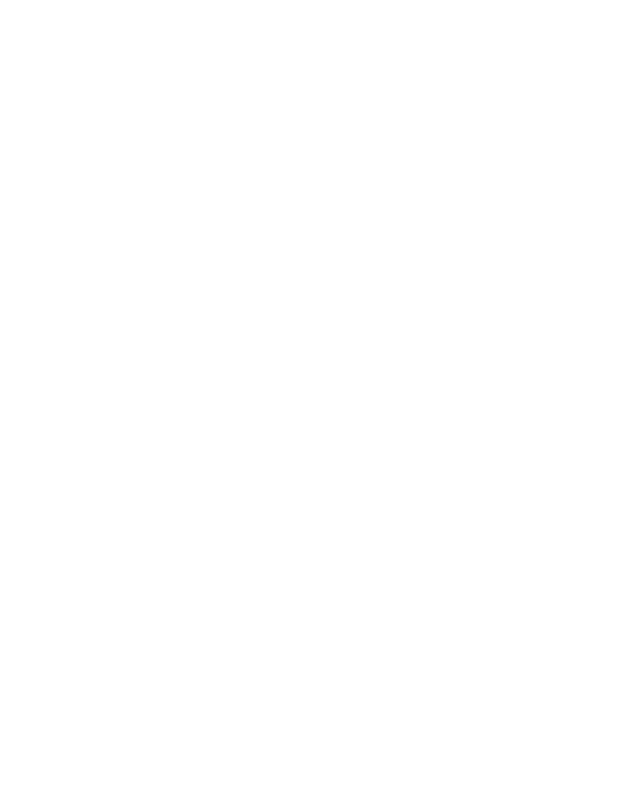
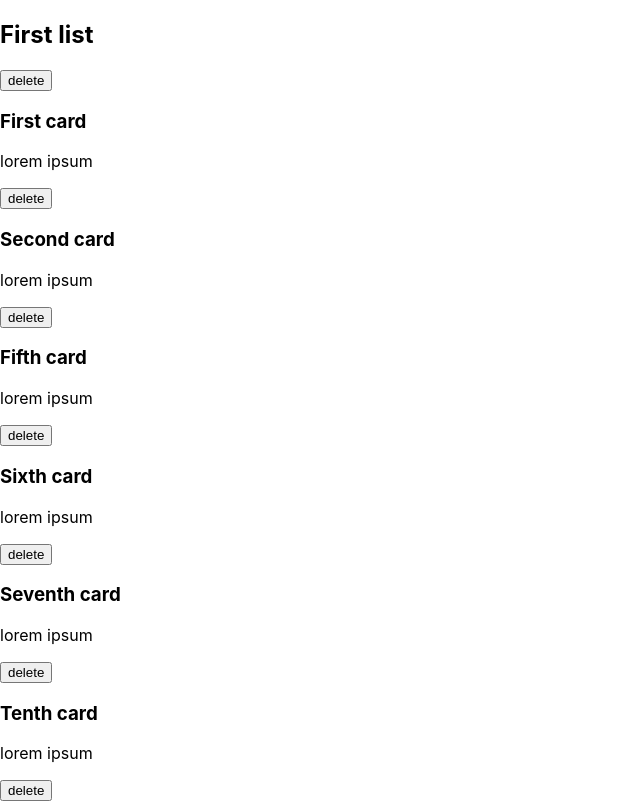
Before and after one commit to thinkful-ei-dragonfly/trelloyes-Aldiyar-MichaelR, a React (Create React App) app: page / in a window 1280 px wide. Shown: the top 803 px of the page, without its empty margins (0-640 px from the left). Built offline with nearby package versions, Linux system fonts and the light colour scheme.

Commit message:
finsished with render

```diff
--- a/src/App.js
+++ b/src/App.js
@@ -1,9 +1,20 @@
 import React from 'react';
+import List from './List';
 
 function App(props) {
+  const array = props.store.lists;
+  console.log(array)
   return (
     <main className='App'>
-      {/* content goes here */}
+      {array.map(list => (
+        <List
+        key={list.id}
+        header={list.header}
+        cards={list.cardIds.map(id => (
+          props.store.allCards[id]
+        ))}
+        />
+      ) )}
     </main>
   );
 }
--- a/src/Card.js
+++ b/src/Card.js
@@ -1,14 +1,15 @@
 import React from 'react';
-import STORE from './store';
 
-function Cards (props) {
-  console.log(props.store.allCards);
-  return (
-    <div>
+function Card (props) {
 
-      <button>Delete</button>
-    </div>
-  );
-}
 
-export default Cards;
+    return (
+      <div className='Card'>
+        <button type="button">delete</button>
+        <h3>{props.title}</h3>
+        <p>{props.content}</p>
+      </div>
+    )
+  }
+
+export default Card;
--- a/src/List.js
+++ b/src/List.js
@@ -0,0 +1,27 @@
+import React from 'react';
+import Card from './Card';
+
+// props.store.allCards.map(cards)
+
+// const cards = Object.keys(props.store.allCards)
+
+function List (props) {
+  const cards = props.cards
+  return (
+    <section class="List">
+    <header class="List-header">
+      <h2>{props.header}</h2>
+    </header>
+    <div class="List-cards">
+      {cards.map(card => (
+        <Card key={card.id} title={card.title} content={card.content}/>
+      ))}
+      <button type="button" class="List-add-button">
+        + Add Random Card
+      </button>
+    </div>
+  </section>
+  )
+}
+
+export default List;
--- a/src/index.js
+++ b/src/index.js
@@ -1,7 +1,6 @@
 import React from 'react';
 import ReactDOM from 'react-dom';
 import App from './App';
-import Card from './Card';
 import STORE from './store'
 import './index.css';
 
```
Also changed, not shown: 1 other file (tests, documents, lock files or other folders).
